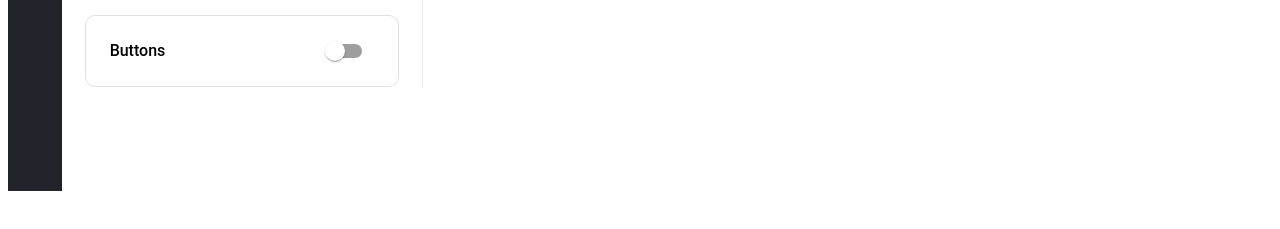
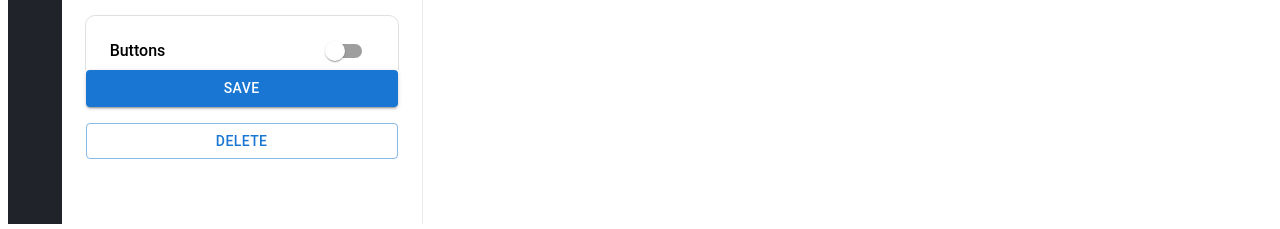
Before and after one commit to Codingspree777/wtstemplate, a React (Vite) app: page / in a window 1280 px wide. Shown: the part 617-846 px from the top of the page. Before the commit the page ends 816 px from the top, so only its background shows below. Built offline with nearby package versions, Linux system fonts and the light colour scheme.

Commit message:
add save buttons

```diff
--- a/src/components/Sidebar/index.tsx
+++ b/src/components/Sidebar/index.tsx
@@ -1,6 +1,7 @@
 import { useState } from "react";
 import { match } from "ts-pattern";
 
+import Button from "@mui/material/Button";
 import Slide from "@mui/material/Slide";
 
 import styled from "styled-components";
@@ -42,6 +43,24 @@ const Title = styled.div`
   font-size: 16px;
   color: RGBA(0, 0, 0, 0.87);
   padding: 24px 24px 0 24px;
+`;
+
+const ButtonContainer = styled.div`
+  display: flex;
+  flex-direction: column;
+  align-items: center;
+  gap: 16px;
+  position: sticky;
+  bottom: 0;
+  background-color: white;
+  padding-bottom: 24px;
+`;
+
+const SaveButton = styled(Button)`
+  width: 312px;
+`;
+const DeteleButton = styled(Button)`
+  width: 312px;
 `;
 
 const Sidebar = () => {
@@ -95,6 +114,10 @@ const Sidebar = () => {
               ))
               .otherwise(() => null);
           })}
+          <ButtonContainer>
+            <SaveButton variant="contained">Save</SaveButton>
+            <DeteleButton variant="outlined">Delete</DeteleButton>
+          </ButtonContainer>
         </SidebarContainer>
       </StyledSlide>
       {!open && <div>Edit Message</div>}
```
